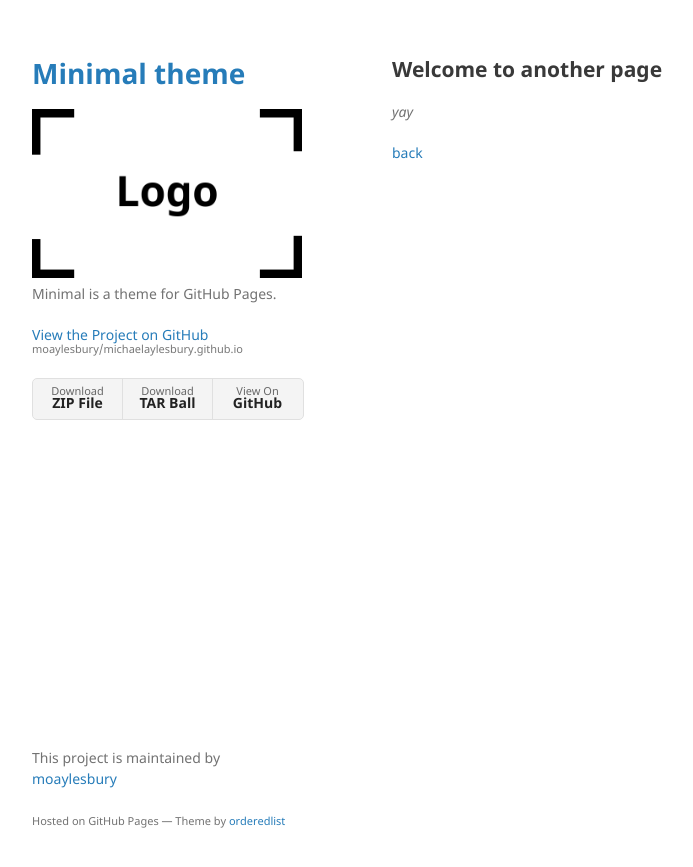
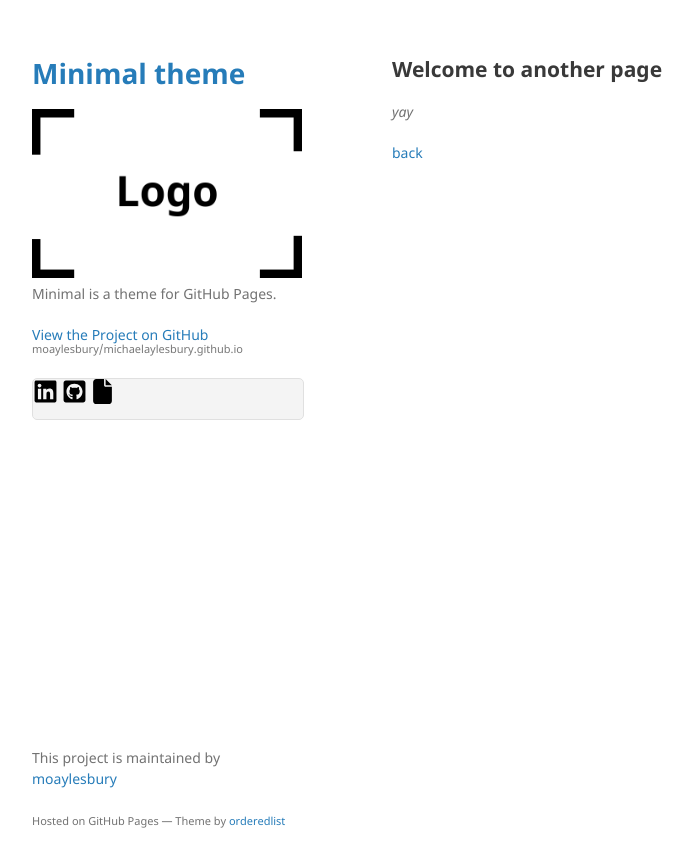
Before and after one commit to moaylesbury/michaelaylesbury.github.io, a Jekyll site: the page built from another-page.md, in a window 1280 px wide. Shown: the top 867 px of the page, without its empty margins (178-871 px from the left). Built offline with Jekyll 4.4.1, drawn with Linux system fonts in a browser that asks for light colours; our own code applies the rules of GitHub Pages for plain Markdown files.

Commit message:
Update default.html

```diff
--- a/_layouts/default.html
+++ b/_layouts/default.html
@@ -33,9 +33,9 @@
 
         {% if site.show_downloads %}
         <ul class="downloads">
-          <li><a href="{{ site.github.zip_url }}">Download <strong>ZIP File</strong></a></li>
-          <li><a href="{{ site.github.tar_url }}">Download <strong>TAR Ball</strong></a></li>
-          <li><a href="{{ site.github.repository_url }}">View On <strong>GitHub</strong></a></li>
+          <img src="./linkedin-brands.svg" href="https://www.linkedin.com/in/michaelaylesbury/" height="25px" width="25px">
+          <img src="./square-github-brands.svg" href="https://github.com/moaylesbury" height="25px" width="25px">
+          <img src="./file-solid.svg" href="https://nbviewer.org/github/moaylesbury/moaylesbury.github.io/blob/gh-pages/Michael%20Aylesbury%20CV.pdf" height="25px" width="25px">
         </ul>
         {% endif %}
       </header>
```
